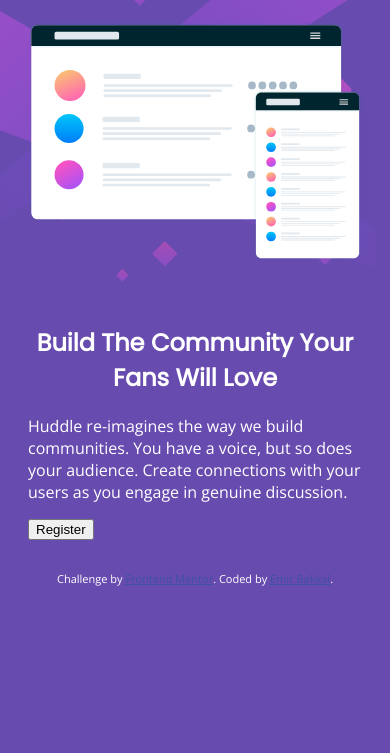
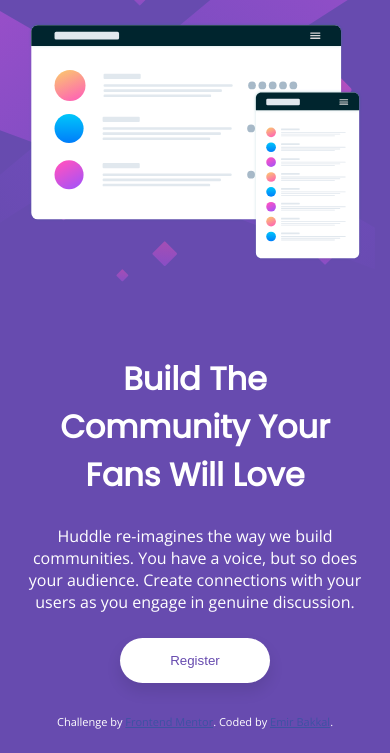
Before and after one commit to EmirBakkal0/huddle-landing-page-with-single-introductory-section, a plain HTML site: page index.html in a window 390 px wide. Shown: the part 91-844 px from the top of the page. Drawn offline with nearby package versions, Linux system fonts and the light colour scheme.

Commit message:
rearranged some stuff

```diff
--- a/index.html
+++ b/index.html
@@ -38,13 +38,16 @@
 
       </div>
       <div class="col-6">
-          <h2 class="text-center">Build The Community Your Fans Will Love</h2>
-          <p>
+          <h2 class="font-large text-center" style="margin-top: 50px ;">Build The Community Your Fans Will Love</h2>
+          <p class="font-med text-center mb-1">
             Huddle re-imagines the way we build communities. You have a voice, but so does your audience.
             Create connections with your users as you engage in genuine discussion.
 
           </p>
-          <button>Register</button>
+          <div class="wrap">
+            <button class="btn">Register</button>
+          </div>
+
       </div>
     </div>
   </div>
--- a/style.css
+++ b/style.css
@@ -2,10 +2,10 @@
     box-sizing: border-box;
   }
 
-.text-center{
-    text-align: center;
 
-}
+
+
+
 h2{
     color: white;
     font-family: 'Poppins', sans-serif;
@@ -17,26 +17,58 @@ p{
     font-weight: 400;
 }
 
+.mb-1{
+  margin-bottom:25px;
+}
+
 
 .btn{
+  border-radius: 50px;
+  border: 0;
+  background-color: white;
+  color: hsl(257, 40%, 49%);
+  padding: 15px 50px;
 
+  box-shadow: 0px 8px 15px rgba(0, 0, 0, 0.1);
 }
 
+
+.btn:hover{
+  background-color:hsl(300, 69%, 71%);
+  color: white;
+}
+
+
+@media screen and (max-width:450px) {
   /* For mobile phones: */
 [class*="col-"] {
 
     width: 100%;
     padding: 20px;
   }
-    /* For width smaller than 375px: */
 body {
     background-image:url("images/bg-mobile.svg");
     background-repeat: no-repeat;
     background-color: hsl(257, 40%, 49%);
 
   }
+  .text-center{
+    text-align: center;
 
+}
+.font-large{
+  font-size:xx-large;
+}
+.font-med{
+  font-size: medium;
+}
+.wrap {
+  display: flex;
+  align-items: center;
+  justify-content: center;
+}
 
+}
 
 img {
   width: 100%;
@@ -44,10 +76,11 @@ body {
   padding: 30px,20px;
 }
 
-
-  @media only screen and (min-width: 400px) {
+  @media only screen and (min-width: 451px) {
     /* For desktop: */
-
+    [class*="col-"]{
+      padding: 20px;
+    }
     .col-1 {width: 8.33%;}
     .col-2 {width: 16.66%;}
     .col-3 {width: 25%;}
@@ -62,6 +95,8 @@ body {
     .col-12 {width: 100%;}
     body {
         background-image: url('images/bg-desktop.svg');
+        background-color: hsl(257, 40%, 49%);
+        background-repeat: no-repeat;
 
     }
     .row{
@@ -73,6 +108,12 @@ body {
       padding-left: 50px;
       padding-right:50px ;
     }
+    .font-large{
+      font-size:xxx-large;
+    }
+    .font-med{
+      font-size:large;
+    }
 
 
   }
```
Lines whose indentation alone changed are shown as unchanged.
